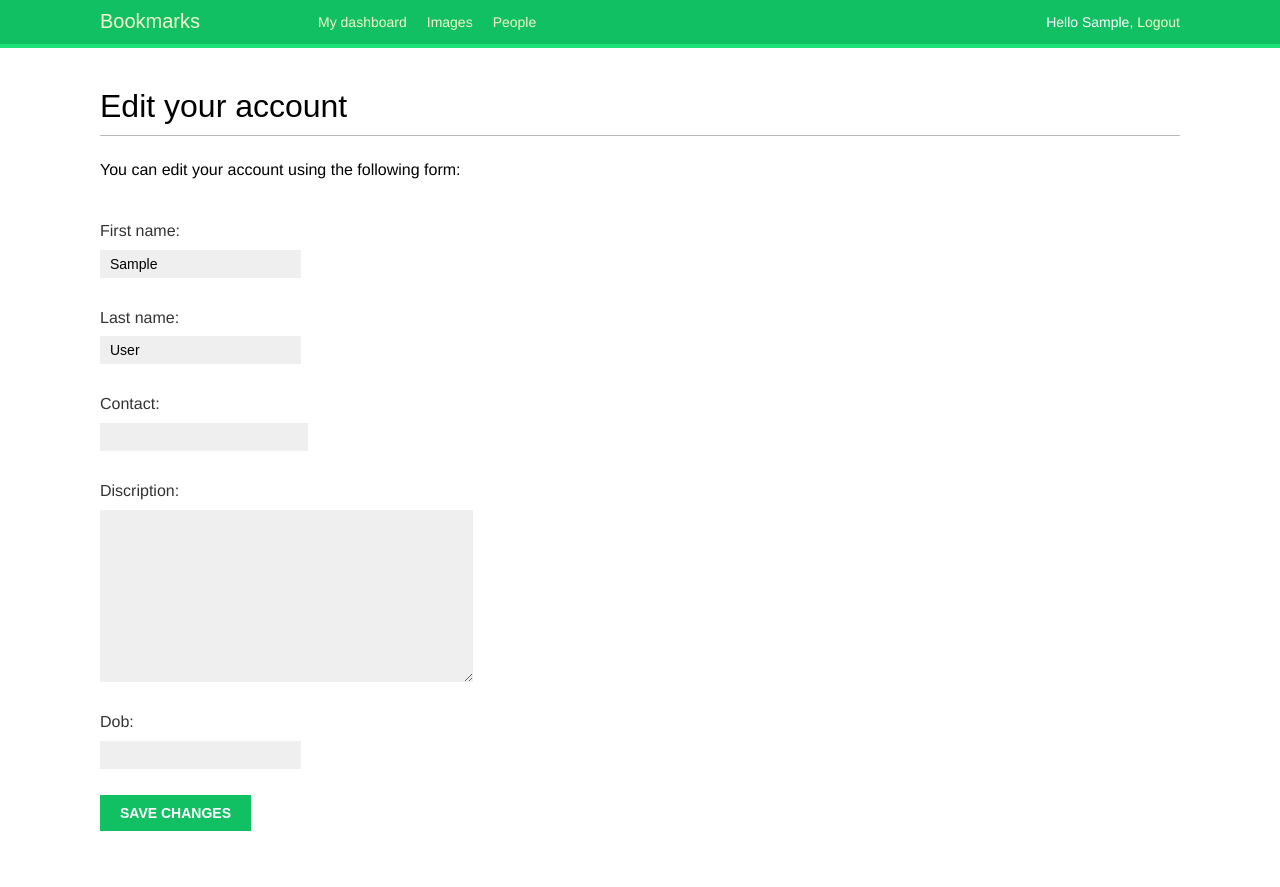
After one commit to sahilmehra98/Blog-Share-Django, a Django app: page /account/edit/ in a window 1280 px wide. The commit adds this page. Run offline with Django 3.2, Linux system fonts and the light colour scheme; the visitor is signed in with stand-in values (Sample User, id 1); some web fonts are replaced.

Commit message:
Now users can edit their profile.

```diff
--- a/blogshare/account/forms.py
+++ b/blogshare/account/forms.py
@@ -14,3 +14,8 @@ class UserRegistrationForm(forms.ModelForm):
         cd=self.cleaned_data
         if cd['password'] != cd['password2']:
             raise forms.ValidationError('Passwords don\'t match')
+
+class USerEditForm(forms.ModelForm):
+    class Meta:
+        model=get_user_model()
+        fields=('first_name', 'last_name', 'contact', 'discription', 'dob')
--- a/blogshare/account/templates/account/dashboard.html
+++ b/blogshare/account/templates/account/dashboard.html
@@ -3,5 +3,5 @@
 
 {%block content %}
   <h1>Dashboard</h1>
-  <p>Welcome to your dashboard. </p>
+  <p>Welcome to your dashboard. You can <a href="{% url 'edit' %}">edit your profile</a> or <a href="{% url 'password_change' %}">change your password</a>.</p>
 {% endblock %}
--- /dev/null
+++ b/blogshare/account/templates/account/edit.html
@@ -0,0 +1,11 @@
+{% extends "base.html" %}
+{% block title %}Edit your account{% endblock %}
+{% block content %}
+  <h1>Edit your account</h1>
+  <p>You can edit your account using the following form:</p>
+  <form action="." method="post">
+    {{ user_form.as_p }}
+    {% csrf_token %}
+    <p><input type="submit" value="Save changes"></p>
+  </form>
+{% endblock %}
--- a/blogshare/account/urls.py
+++ b/blogshare/account/urls.py
@@ -7,4 +7,5 @@ urlpatterns=[
     path('', include('django.contrib.auth.urls')),
     path('', views.dashboard, name='dashboard'),
     path('register/', views.register, name='register'),
+    path('edit/', views.edit, name='edit'),
 ]
--- a/blogshare/account/views.py
+++ b/blogshare/account/views.py
@@ -1,7 +1,7 @@
 from django.contrib.auth.decorators import login_required
 from django.shortcuts import render
 from django.contrib import messages
-from .forms import UserRegistrationForm
+from .forms import UserRegistrationForm, USerEditForm
 
 @login_required
 def dashboard(request):
@@ -21,3 +21,13 @@ def register(request):
     else:
         user_form=UserRegistrationForm()
     return render(request, 'account/register.html', {'user_form':user_form})
+
+@login_required
+def edit(request):
+    if request.method=='POST':
+        user_form=USerEditForm(instance=request.user, data=request.POST)
+        if user_form.is_valid():
+            user_form.save()
+    else:
+        user_form=USerEditForm(instance=request.user)
+    return render(request, 'account/edit.html', {'user_form':user_form})
```
